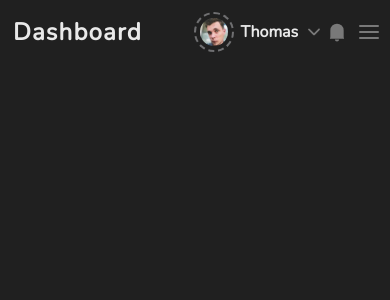
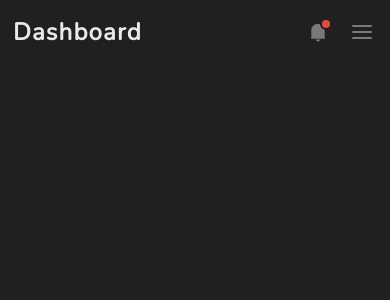
Before and after one commit to awindesign01/Dashboard-react.js, a React (Create React App) app in the folder app/: page / in a window 390 px wide. Shown: the top 300 px of the page. Built offline with nearby package versions, Linux system fonts and the light colour scheme.

Commit message:
add header responsive
Signed-off-by: awindesign01 <awindesigngithub01@gmail.com>

```diff
--- a/app/src/Common/Components/SMainHeader/SNotification.js
+++ b/app/src/Common/Components/SMainHeader/SNotification.js
@@ -8,7 +8,7 @@ const SNotification = () => {
 	return (
 		// header phone
 		<nav className="pr-1 w-full h-full flex justify-end items-center">
-			<button className="w-full md:w-1/2 h-90% flex justify-around items-center">
+			<button className=" hidden w-full lg:w-30% xl:w-1/4 h-90% lg:flex justify-around items-center">
 				<img
 					src={admin}
 					alt="admin"
@@ -19,11 +19,12 @@ const SNotification = () => {
 					<IoIosArrowDown className="text-white text-lg text-opacity-40" />
 				</button>
 			</button>
-			<nav className="w-2/5 md:w-1/5 h-90% flex justify-between items-center">
-				<button>
+			<nav className="w-2/5 md:w-1/6 h-90% flex justify-between lg:justify-center items-center">
+				<button className="h-full w-full flex justify-center items-center">
 					<RiNotification4Fill className="text-xl text-white text-opacity-40" />
+					<nav className="h-3 w-3 bg-red-500 rounded-full border-2 border-black-2 relative right-2 bottom-2"></nav>
 				</button>
-				<button>
+				<button className="h-full w-full lg:hidden flex justify-center items-center">
 					<FiMenu className="text-2xl text-white text-opacity-40" />
 				</button>
 			</nav>
--- a/app/tailwind.config.js
+++ b/app/tailwind.config.js
@@ -36,6 +36,7 @@ module.exports = {
 				"green-1": "#1aac28",
 				"red-1": "#b62327",
 				"black-1": "rgba(23,23,23,0.78)",
+				"black-2": "#202020",
 				"yellow-1": "rgba(252, 211, 77)",
 			},
 		},
```
